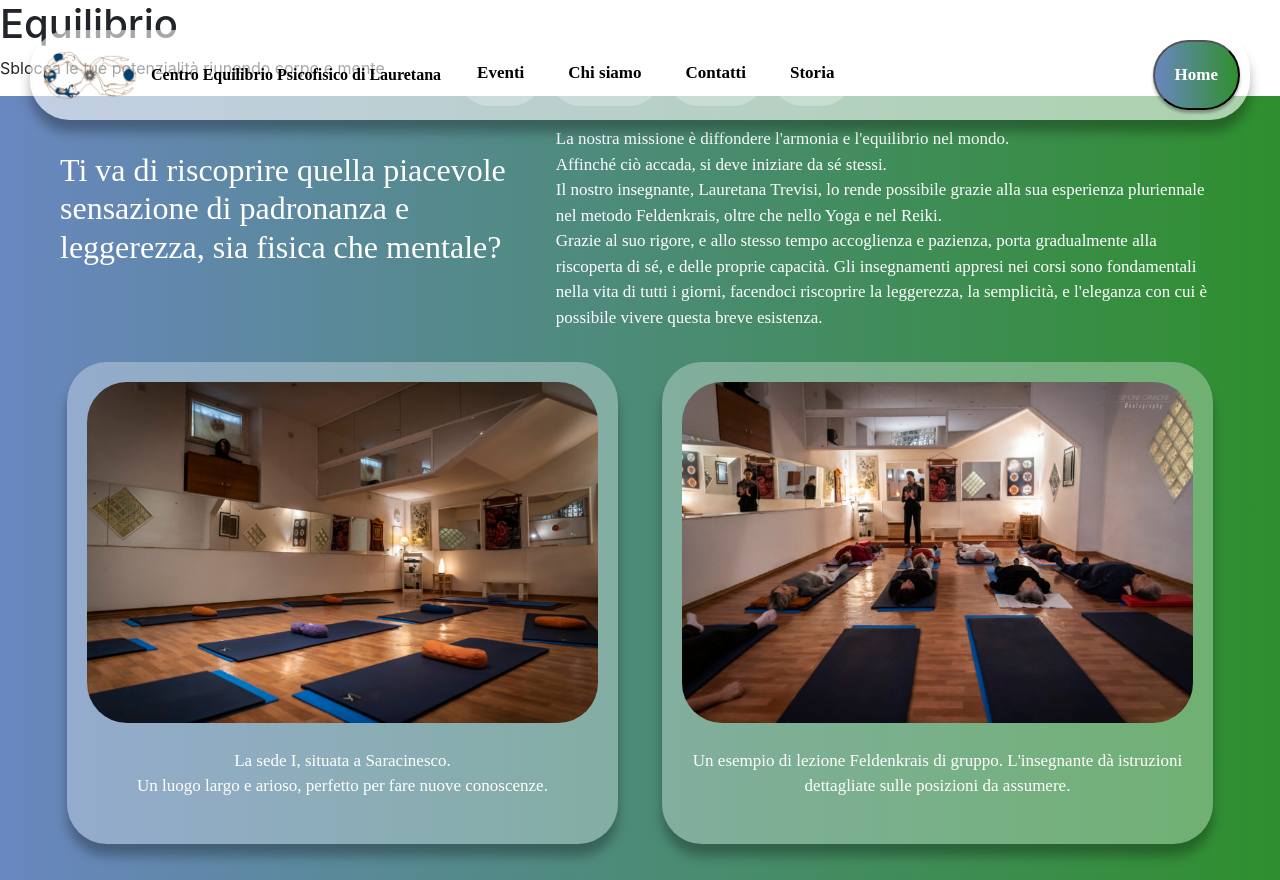
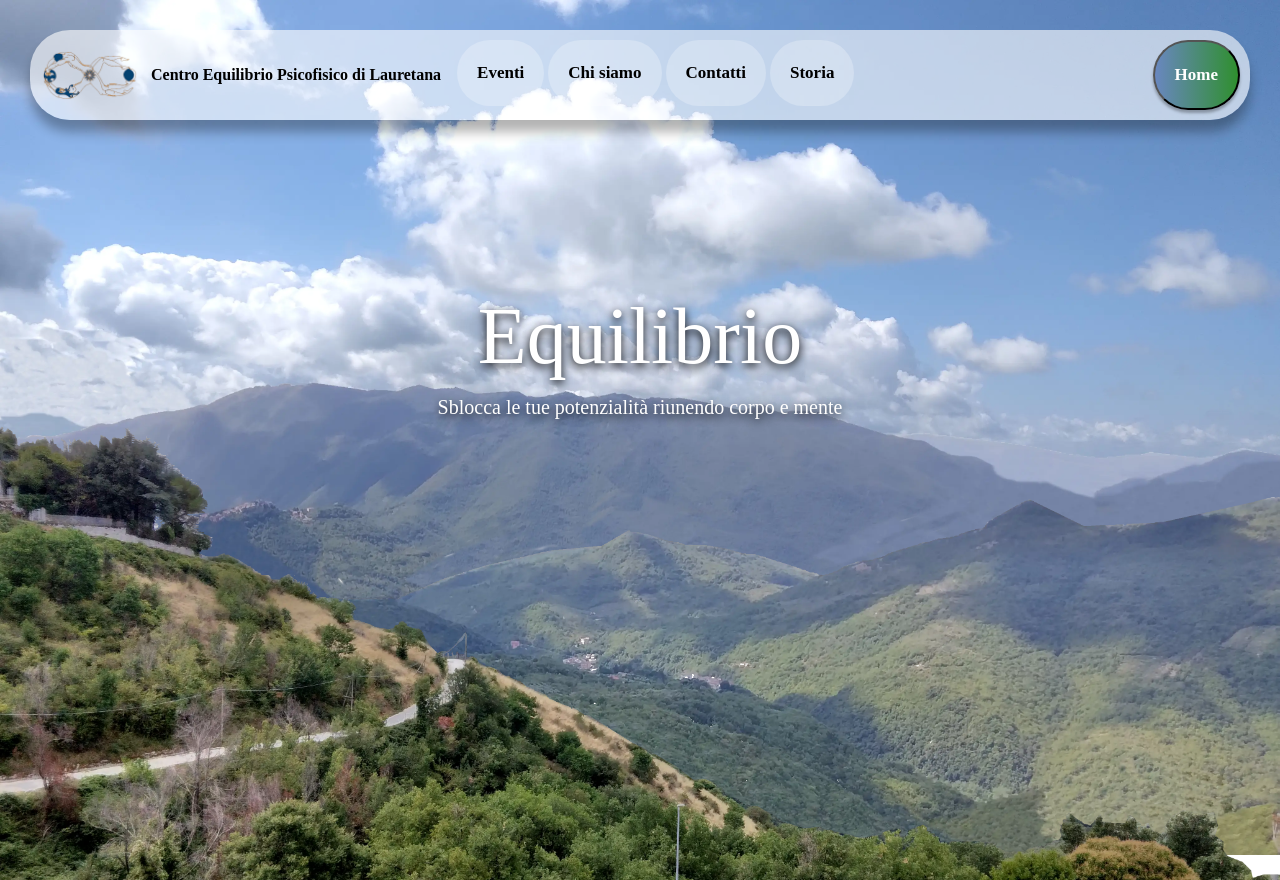
Before and after one commit to dammartucci/CentroEquilibrioPsicofisicoLauretana, a plain HTML site: page main.html in a window 1280 px wide. Shown: the top 880 px of the page. Drawn offline with Linux system fonts and the light colour scheme.

Commit message:
Add files via upload

```diff
--- a/assets/css/style.css
+++ b/assets/css/style.css
@@ -10,6 +10,27 @@
 	color: white;
 	text-align: center;
 }
+
+/*HERO SCREEN AND PARALLAX*/
+.parallax-container{
+    z-index: -1;
+    height: 110vh;
+}
+.parallax-container-title, .parallax-container-text{
+	font-family: DokChampa;
+	color: white;
+	text-shadow: 0 3px 10px black;
+
+	text-align: center;
+}
+
+.parallax-container-title{
+	font-size: 80px;
+}
+.parallax-container-text{
+	font-size: 20px;
+}
+
 
 @media (max-width: 768px) {      /*necessary,else everything gets squeezed*/
   .common-container {
@@ -167,12 +188,6 @@
 	border: none;
 }
 
-/*HERO SCREEN AND PARALLAX*/
-.parallax-container{
-
-}
-
-
 /*ELEMENTS WITH EXPANDABLE CONTENTS*/
 
 .expandable-container{}                 /*no definition so far. just to be used by js querySelector*/
--- a/main.html
+++ b/main.html
@@ -43,10 +43,16 @@
 			</nav>
 		</header>
 
-		<div id="hero-screen" class="parallax-container">
-		    <h1>Equilibrio</h1>
-			<p>Sblocca le tue potenzialità riunendo corpo e mente</p>
+		<div id="parallax-container" class="parallax-container">
+			<img src="assets/images/parallax/layer[0].webp" data-speed="0.0">
+			<img src="assets/images/parallax/layer[1].webp" data-speed="0.1">
+			<img src="assets/images/parallax/layer[2].webp" data-speed="0.2">
+			<img src="assets/images/parallax/layer[3].webp" data-speed="0.8">
+
+		    <h1 class="parallax-container-title"><br><br><br>Equilibrio</h1>
+			<p class="parallax-container-text">Sblocca le tue potenzialità riunendo corpo e mente</p>
 		</div>
+
 
 		<div id="about-us" class="common-container">
 		    <div class="row">
@@ -551,4 +557,29 @@
 		for(const toSpawn of toSpawns)
 		    observer.observe(toSpawn);
 	</script>
+
+	<!-- ENABLE THE PARALLAX EFFECT -->
+	<script>
+		    //the parallax can work ONLY if you hardwire the initial height of each image, absolute to the first layer, in the images themselves.
+			//if you, like me, think that you can dynamically set the inital vertical height of the images, you will fail.
+			//the reason: you should create a function that is invoked each time there is a window resize. a terrible waste of computation.
+			let parallaxContainer = document.getElementById("parallax-container");
+			let layers = parallaxContainer.querySelectorAll("img");
+			for(let i=0;i<layers.length;i++){
+				layers[i].classList.add("img-fluid");   //the bootstrap property to dynamically resize image to not overflow the external bounds
+			    layers[i].style.zIndex   = -1;
+				layers[i].style.position = "absolute";  //the condition to correctly stack each image to their initial position.
+			}
+
+			//parallaxContainer.style.zIndex = -1;
+			//parallaxContainer.style.height = "110vh";
+
+			window.addEventListener('scroll', () => {
+				const scrollTop = -window.pageYOffset;
+				layers.forEach(layer => {
+					const speed = parseFloat(layer.dataset.speed);
+					layer.style.transform = `translateY(${scrollTop * speed}px)`;
+				});
+		    });
+		</script>
 </html>
```
Also changed, not shown: assets/images/parallax/layer[0].webp (added), assets/images/parallax/layer[1].webp (added), assets/images/parallax/layer[2].webp (added), assets/images/parallax/layer[3].webp (added).
